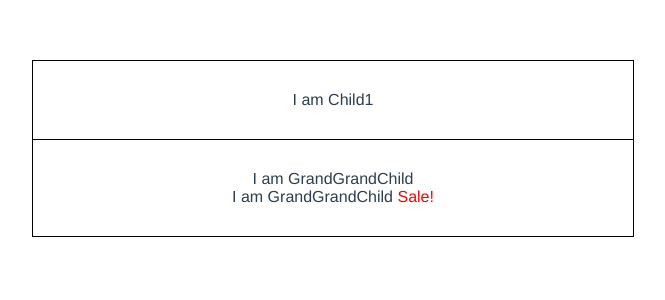
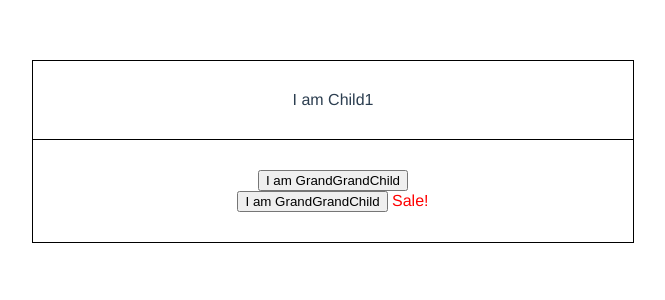
Before and after one commit to Vannsl/jsdays_vue_night_session, a Vue app: page / in a window 1280 px wide. Shown: the top 300 px of the page, without its empty margins (307-972 px from the left). Built offline with nearby package versions, Linux system fonts and the light colour scheme.

Commit message:
sets text of grandgrandchildren to buttons

```diff
--- a/src/components/GrandGrandChild.vue
+++ b/src/components/GrandGrandChild.vue
@@ -1,6 +1,6 @@
 <template>
   <div>
-    <span>I am GrandGrandChild</span>
+    <button @click="addToCart">I am GrandGrandChild</button>
     <span
       v-if="isSaleItem"
       class="sale"
@@ -18,6 +18,11 @@ export default {
       type: Boolean,
       default: false
     }
+  },
+  methods: {
+    addToCart() {
+      console.log(`addToCart, Sale: ${this.isSaleItem}`);
+    }
   }
 }
 </script>
```
